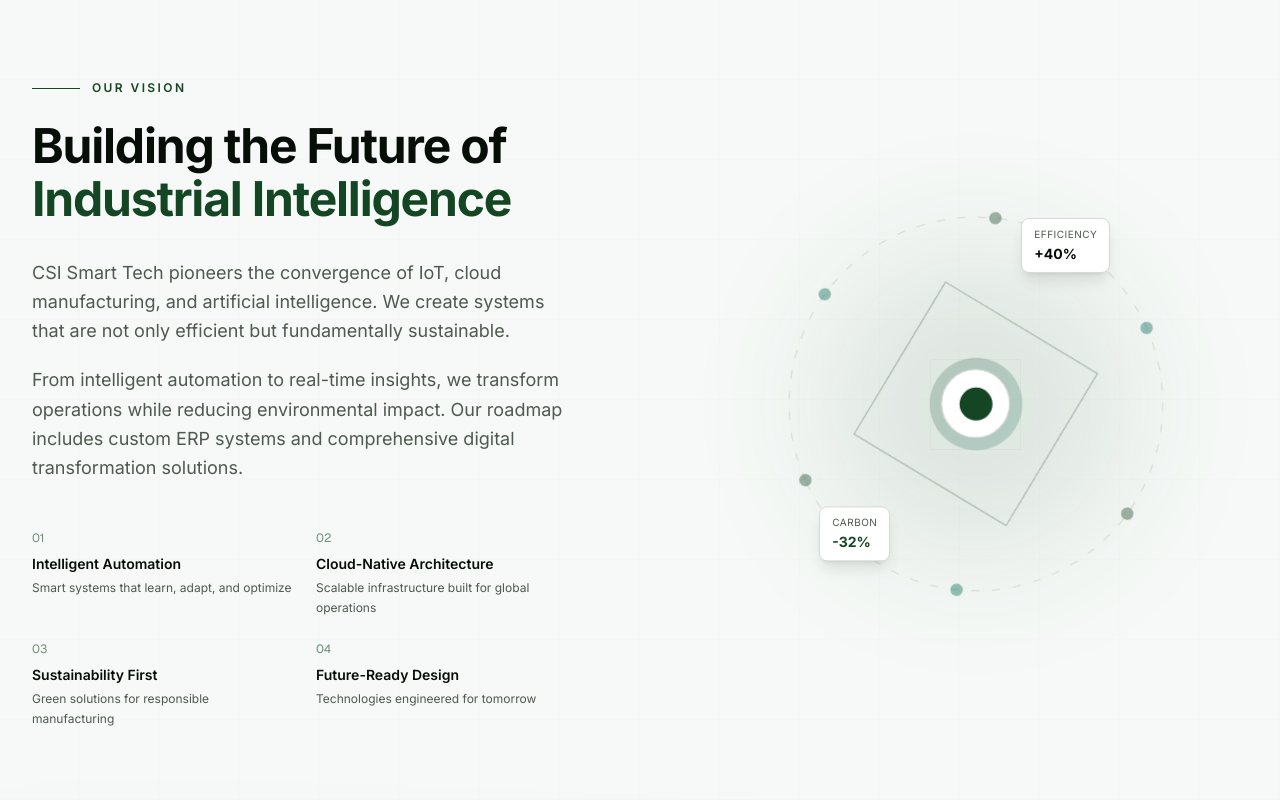
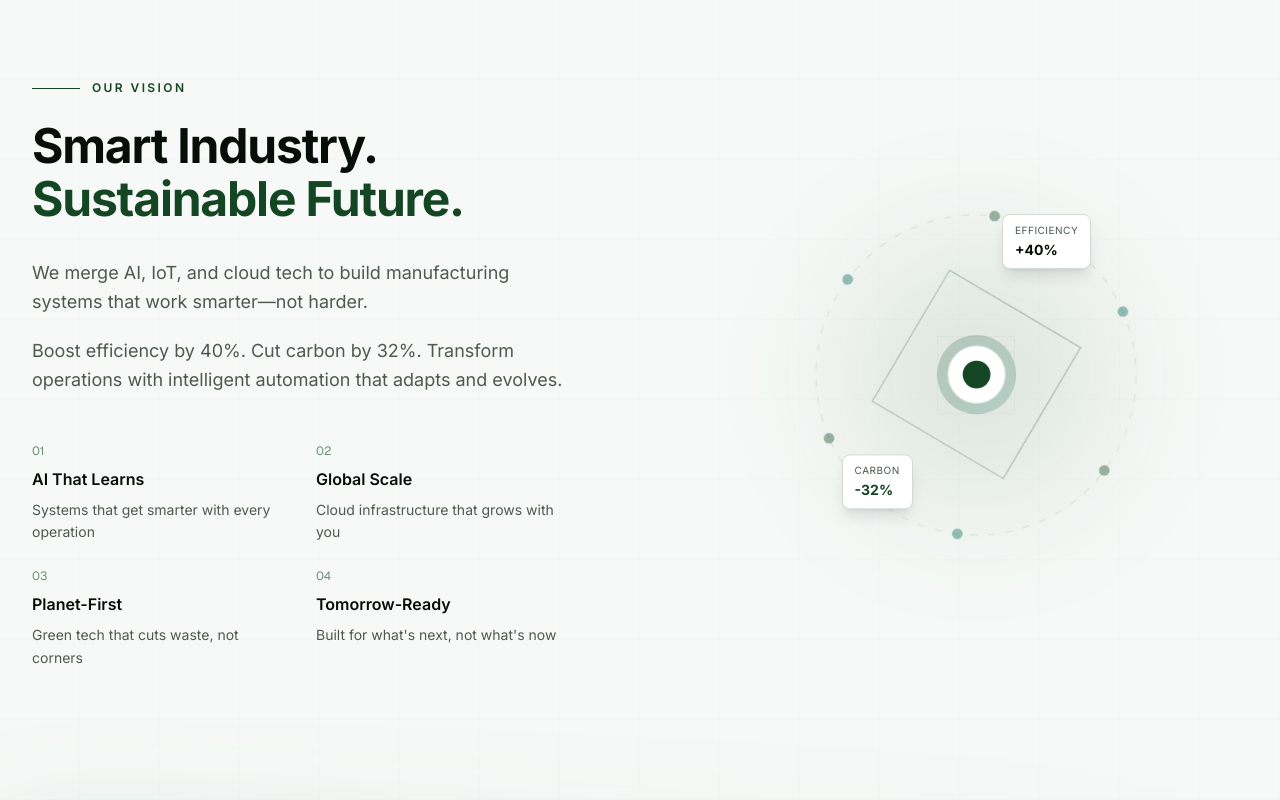
Before and after one commit to khantushar903/CSI-Smart-Tech-, a Next.js app: page / in a window 1280 px wide. Shown: the part 880-1680 px from the top of the page. Built offline with nearby package versions, Linux system fonts and the light colour scheme.

Commit message:
minimize about section

```diff
--- a/components/csi/about.tsx
+++ b/components/csi/about.tsx
@@ -12,23 +12,23 @@ const spring = {
 const pillars = [
   {
     number: "01",
-    title: "Intelligent Automation",
-    description: "Smart systems that learn, adapt, and optimize",
+    title: "AI That Learns",
+    description: "Systems that get smarter with every operation",
   },
   {
     number: "02",
-    title: "Cloud-Native Architecture",
-    description: "Scalable infrastructure built for global operations",
+    title: "Global Scale",
+    description: "Cloud infrastructure that grows with you",
   },
   {
     number: "03",
-    title: "Sustainability First",
-    description: "Green solutions for responsible manufacturing",
+    title: "Planet-First",
+    description: "Green tech that cuts waste, not corners",
   },
   {
     number: "04",
-    title: "Future-Ready Design",
-    description: "Technologies engineered for tomorrow",
+    title: "Tomorrow-Ready",
+    description: "Built for what's next, not what's now",
   },
 ];
 
@@ -53,7 +53,7 @@ function GeometricVisualization() {
   const scale = useTransform(scrollYProgress, [0, 0.5, 1], [0.8, 1, 0.9]);
 
   return (
-    <div ref={ref} className="relative aspect-square w-full max-w-md mx-auto">
+    <div ref={ref} className="relative aspect-square w-full max-w-sm mx-auto">
       {/* Ambient glow */}
       <div className="absolute inset-[15%] bg-primary/10 rounded-full blur-3xl" />
 
@@ -210,22 +210,19 @@ export function About() {
 
             {/* Headline */}
             <h2 className="text-3xl sm:text-4xl lg:text-5xl font-bold text-foreground leading-[1.1] tracking-tight">
-              Building the Future of{" "}
-              <span className="text-primary">Industrial Intelligence</span>
+              Smart Industry.{" "}
+              <span className="text-primary">Sustainable Future.</span>
             </h2>
 
             {/* Body text */}
             <div className="mt-8 space-y-5 text-lg text-muted-foreground leading-relaxed">
               <p>
-                CSI Smart Tech pioneers the convergence of IoT, cloud
-                manufacturing, and artificial intelligence. We create systems
-                that are not only efficient but fundamentally sustainable.
+                We merge AI, IoT, and cloud tech to build manufacturing systems
+                that work smarter—not harder.
               </p>
               <p>
-                From intelligent automation to real-time insights, we transform
-                operations while reducing environmental impact. Our roadmap
-                includes custom ERP systems and comprehensive digital
-                transformation solutions.
+                Boost efficiency by 40%. Cut carbon by 32%. Transform operations
+                with intelligent automation that adapts and evolves.
               </p>
             </div>
 
@@ -246,10 +243,10 @@ export function About() {
                   <div className="text-xs font-mono text-primary/60 mb-2">
                     {pillar.number}
                   </div>
-                  <h3 className="font-semibold text-foreground text-sm mb-1 group-hover:text-primary transition-colors">
+                  <h3 className="font-semibold text-foreground text-base mb-2 group-hover:text-primary transition-colors">
                     {pillar.title}
                   </h3>
-                  <p className="text-xs text-muted-foreground leading-relaxed">
+                  <p className="text-sm text-muted-foreground leading-relaxed">
                     {pillar.description}
                   </p>
                 </motion.div>
```
